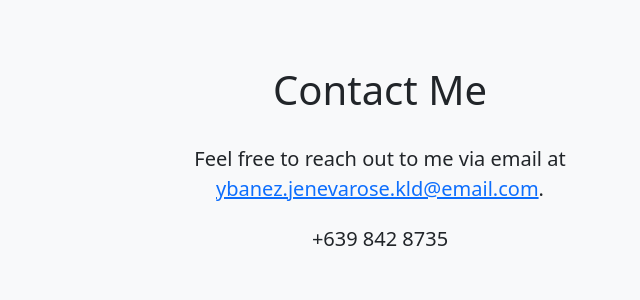
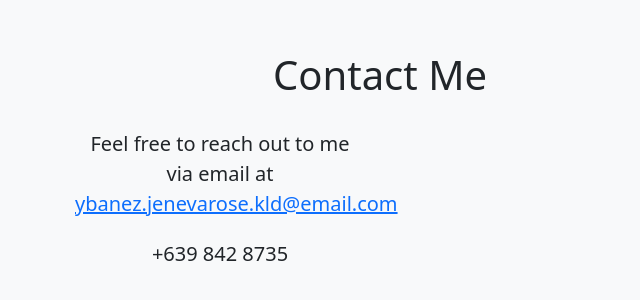
Before and after one commit to JzngKLD/jeneca.github.io, a plain HTML site: page index.html in a window 1280 px wide. Shown: the part 3880-4180 px from the top of the page, without its empty margins (260-900 px from the left). Drawn offline with nearby package versions, Linux system fonts and the light colour scheme.

Commit message:
Update index.html

```diff
--- a/index.html
+++ b/index.html
@@ -182,8 +182,8 @@
             <div class="col-12">
               <h2 class="mb-4 text-center">Contact Me</h2>
             </div>
-            <div class="col-12 text-center">
-              <p>Feel free to reach out to me via email at <a href="mailto:@email.com">ybanez.jenevarose.kld@email.com</a>.
+            <div class="col-6 text-center">
+              <p>Feel free to reach out to me via email at <a href="mailto:@email.com">ybanez.jenevarose.kld@email.com</a>
               </p>
               <p>+639 842 8735</p>
             </div>
```
